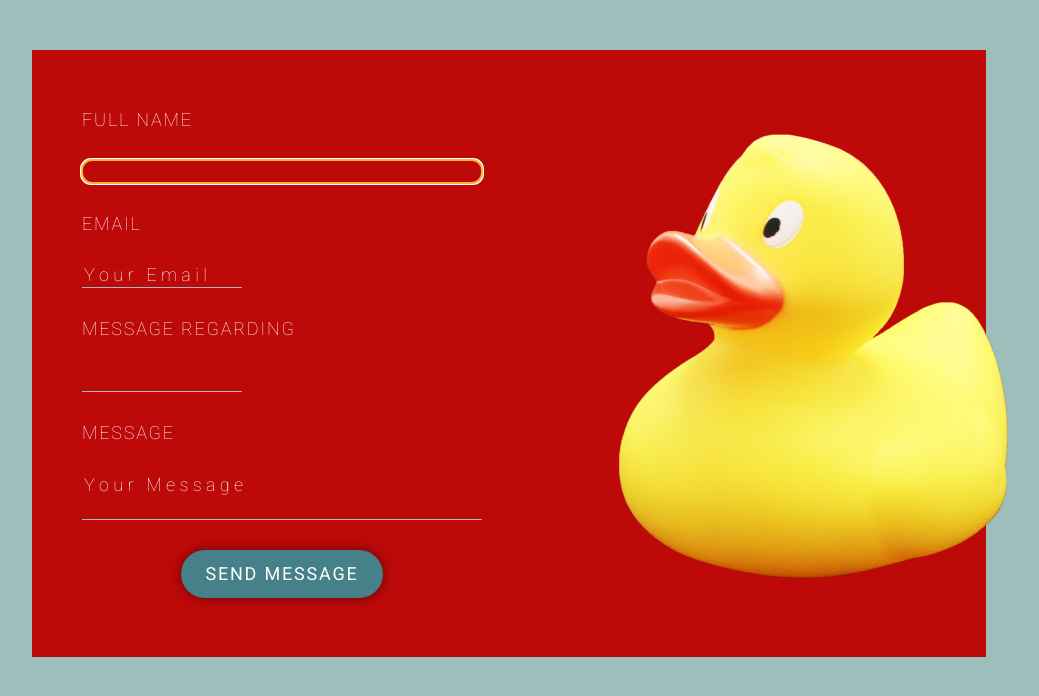
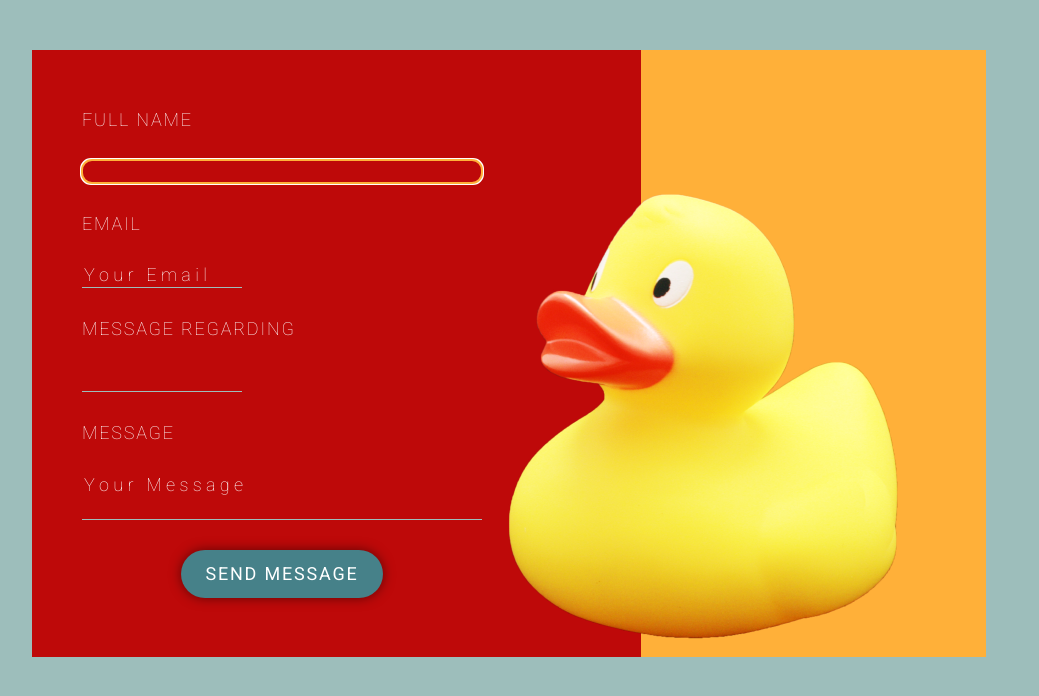
Before and after one commit to vanessacardona/form-project, a plain HTML site: page index.html in a window 1280 px wide. Shown: the whole page, without its empty margins (131-1170 px from the left). Drawn offline with nearby package versions, Linux system fonts and the light colour scheme.

Commit message:
added the yellow background and positions

```diff
--- a/styles/index.css
+++ b/styles/index.css
@@ -11,6 +11,7 @@ body {
 }
 
 .red-background {
+    position: relative;
     background-position: center;
     background-color: #BE0909;
     max-width: 954px;
@@ -21,10 +22,11 @@ body {
     display: flex;
     align-content: center;
     align-items: center;
-
 }
 
 form {
+    position: relative;
+    z-index: 2;
     max-width: 400px;
     width: 100%;
     padding-left: 50px;
@@ -33,15 +35,19 @@ form {
     gap: 30px;
 }
 
-yellow-background {
+.yellow-background {
+    position: absolute;
+    z-index: 0;
+    right: 0.5px;
     width: 345px;
     height: 594px;
     background: #FFB039;
     display: block;
+    padding-top: 13px;
+    margin-bottom: 1px;
     margin-left: 852px;
     margin-top: 153px;
     margin-bottom: 153px;
-
 }
 
 
@@ -82,8 +88,8 @@ yellow-background {
 .textarea {
     resize: none;
     width: 400px;
+}
 
-}
 .input-field::placeholder, .textarea::placeholder {
     color: #FEFFFF;
     opacity: 1;
@@ -108,11 +114,12 @@ yellow-background {
     font-size: larger;
     background-color: #FFB039;
     border-top: 2px solid rgba(0, 0, 0, 0.5);
-
 }
 
 .duck-img {
+    position: relative;
+    top: 60px;
+    right: 50px;
     align-self: flex-end;
-
-
+    margin-left: -60px;
 }
```
